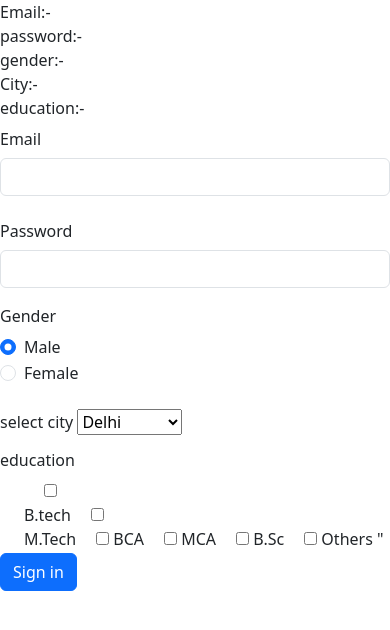
After one commit to AkashHalder520/php_codilar, a PHP site: page /form.php in a window 390 px wide. The commit adds this page. Shown: the top 630 px of the page. Run offline with PHP 8.4, Linux system fonts and the light colour scheme.

Commit message:
basic form handel

```diff
--- /dev/null
+++ b/form.php
@@ -0,0 +1,128 @@
+<!DOCTYPE html>
+<html lang="en">
+
+<head>
+    <meta charset="UTF-8">
+    <meta name="viewport" content="width=device-width, initial-scale=1.0">
+    <title>Document</title>
+    <link href="https://cdn.jsdelivr.net/npm/bootstrap@5.3.1/dist/css/bootstrap.min.css" rel="stylesheet" integrity="sha384-4bw+/aepP/YC94hEpVNVgiZdgIC5+VKNBQNGCHeKRQN+PtmoHDEXuppvnDJzQIu9" crossorigin="anonymous">
+    <script src="https://cdn.jsdelivr.net/npm/bootstrap@5.3.1/dist/js/bootstrap.bundle.min.js" integrity="sha384-HwwvtgBNo3bZJJLYd8oVXjrBZt8cqVSpeBNS5n7C8IVInixGAoxmnlMuBnhbgrkm" crossorigin="anonymous"></script>
+<style>
+    #educationlable {
+        margin-left: 20px !important;
+    }
+</style>
+</head>
+
+<body>
+
+    <!-- any thing goes throug post it by default converts to string -->
+    <?php
+    // echo "<pre>";
+    // print_r($_POST);
+    // echo "</pre>"
+
+    $email = $password = $gender = $city = $education = "";
+
+    if (isset($_POST['email'])) { //isset function returns true if the variable exists and is not NULL, otherwise it returns false.
+        $email = $_POST['email'];
+    }
+    if (isset($_POST['password'])) {
+        $password = $_POST['password'];
+    }
+    if (isset($_POST['gender'])) {
+        $gender = $_POST['gender'];
+    }
+    if (isset($_POST['city'])) {
+        $city = $_POST['city'];
+    }
+    if (isset($_POST['education'])) {
+        $education = implode(",", $_POST['education']);
+    }
+    // echo($education); using implode function to convert array to string
+
+    echo "Email:- $email <br>";
+    echo "password:- $password <br>";
+    echo "gender:- $gender <br>";
+    echo "City:- $city <br>";
+    echo "education:- $education <br>";
+    ?>
+    <form method="post">
+        <div class="row mb-3">
+            <label for="inputEmail3" class="col-sm-2 col-form-label">Email</label>
+            <div class="col-sm-10">
+                <input type="email" class="form-control" id="inputEmail3" name="email">
+            </div>
+        </div>
+        <div class="row mb-3">
+            <label for="inputPassword3" class="col-sm-2 col-form-label">Password</label>
+            <div class="col-sm-10">
+                <input type="password" class="form-control" id="inputPassword3" name="password">
+            </div>
+        </div>
+        <fieldset class="row mb-3">
+            <legend class="col-form-label col-sm-2 pt-0">Gender</legend>
+            <div class="col-sm-10">
+                <div class="form-check">
+                    <input class="form-check-input" type="radio" name="gender" id="gridRadios1" value="Male" checked>
+                    <label class="form-check-label" for="gridRadios1">
+                        Male
+                    </label>
+                </div>
+                <div class="form-check">
+                    <input class="form-check-input" type="radio" name="gender" id="gridRadios2" value="female">
+                    <label class="form-check-label" for="gridRadios2">
+                        Female
+                    </label>
+                </div>
+
+            </div>
+        </fieldset>
+        <label for="inputEmail3" class="col-sm-2 col-form-label">select city</label>
+        <!-- <select name="city" id="">
+         <option value="Delhi">Delhi</option>
+        <option value="kolkata">Kolkata</option>
+        <option value="Mumbai">Mumbai</option>
+       </select> -->
+
+        <!-- we can have many options so this is not a good practice we can use array for this -->
+        <?php
+        // create array of city
+        $cityarr = array('Delhi', 'Mumbai', 'Noida', 'kolkata', 'Hyderabad', 'Siliguri');
+        ?>
+        <select name="city" id="">
+            <?php
+            foreach ($cityarr as $key => $value) {
+                echo "<option>$value</option>";
+            }
+            ?>
+
+        </select>
+
+        <div class="row mb-3">
+            <label for="inputEmail3" class="col-sm-2 col-form-label">education</label>
+            <!-- in check box only the last value is taken for that we have to use array like education[]-->
+            <div class="col-sm-10 offset-sm-2">
+                <!-- we can have multiple ceckbox here also we can use array -->
+                <?php
+                $checkboxarr = array('B.tech', 'M.Tech', 'BCA', 'MCA', 'B.Sc', 'Others')
+                ?>
+                <div class="form-check">
+                    <?php
+                    foreach ($checkboxarr as $key => $value) {
+                        echo "<input  type='checkbox' id='educationlable' name='education[]' value=$value>
+                        <label>"
+                    ?>
+                    <?php echo "$value";
+                    } ?>
+                    </label> "
+
+
+                </div>
+                <button type="submit" class="btn btn-primary">Sign in</button>
+            </div>
+
+    </form>
+</body>
+
+</html>
--- a/string.php
+++ b/string.php
@@ -12,4 +12,7 @@ echo "$noofword<br>";
 $revstr=strrev($sentene);
 echo "$revstr";
 echo $revstr?"true":"false";
+
+$arr = array('Hello','World!','Beautiful','Day!');
+echo implode(" ",$arr); // imlode function is used to convert from array to string implode(separator,array)
 ?>
```
